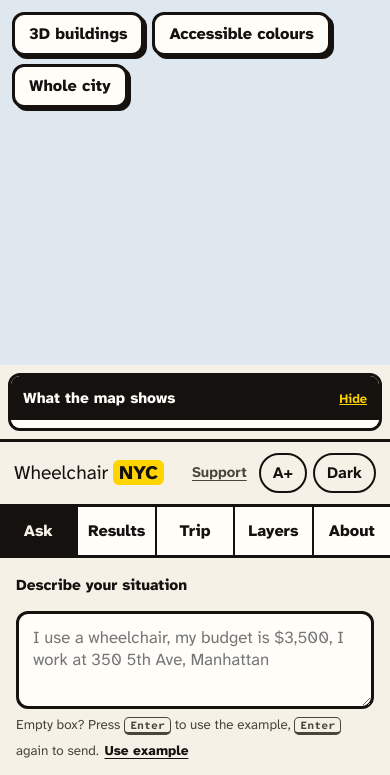
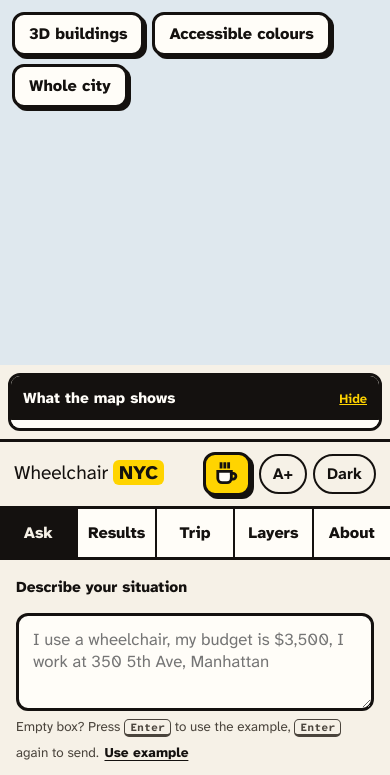
Before and after one commit to Shiftuia/wnyc, a plain HTML site: page app/static/map.html in a window 390 px wide. Shown: the top 775 px of the page. Drawn offline with Linux system fonts and the light colour scheme; no server answers.

Commit message:
Support my work: bold brutalist sun button with chunky coffee-cup icon in the header
Co-Authored-By: Claude Sonnet 5.5 <noreply@anthropic.com>

```diff
--- a/app/static/base.css
+++ b/app/static/base.css
@@ -35,6 +35,11 @@ b, strong { font-weight: 800; }
 .rt { display: inline-grid; place-items: center; min-width: 1.55em; height: 1.55em; padding: 0 .2em; border-radius: 999px; font-weight: 800; font-size: .8em; color: #fff; vertical-align: middle; margin-right: 2px; border: 1.5px solid #14110f; }
 .nodata { color: var(--ink-2); font-style: italic; }
 @media (prefers-reduced-motion: reduce) { *, *::before, *::after { animation: none !important; transition: none !important; scroll-behavior: auto !important; } }
-/* Support link: small and quiet, but in the header so it is visible without scrolling */
-.support-link { font-weight: 700; font-size: .92rem; color: var(--ink-2, var(--ink)); text-decoration: underline; text-underline-offset: 3px; padding: 10px 4px; white-space: nowrap; }
-.support-link:hover, .support-link:focus-visible { color: var(--ink); }
+/* Support my work: bold brutalist sun button with a chunky coffee cup; lives in the header so it is visible without scrolling */
+.support-link { display: inline-flex; align-items: center; gap: 8px; min-height: 44px; padding: 6px 14px 6px 10px; background: var(--sun); color: var(--sun-ink); border: var(--bw) solid var(--rule); border-radius: 12px; box-shadow: 3px 3px 0 var(--ink); font-weight: 800; font-size: .95rem; text-decoration: none; white-space: nowrap; }
+.support-link svg { flex: none; }
+.support-link:hover { transform: translate(2px, 2px); box-shadow: 1px 1px 0 var(--ink); }
+@media (max-width: 560px) {
+  .support-link { padding: 6px 8px; }
+  .support-link .sl-text { position: absolute; width: 1px; height: 1px; overflow: hidden; clip-path: inset(50%); white-space: nowrap; }
+}
--- a/app/static/map.css
+++ b/app/static/map.css
@@ -4,7 +4,8 @@ body { overflow: hidden; }
 .app { display: grid; grid-template-columns: minmax(340px, 440px) 1fr; height: 100vh; height: 100dvh; }
 .panel { display: flex; flex-direction: column; min-height: 0; background: var(--paper); border-right: var(--bw) solid var(--rule); z-index: 2; }
 .panel-head { display: flex; justify-content: space-between; align-items: center; padding: 10px 14px; gap: 8px; }
-.panel-head .support-link { margin-left: auto; }
+.panel-head .support-link { margin-left: auto; padding: 6px 8px; }
+.panel-head .support-link .sl-text { position: absolute; width: 1px; height: 1px; overflow: hidden; clip-path: inset(50%); white-space: nowrap; }
 .pill-btn.sm { min-height: 40px; min-width: 44px; padding: 4px 12px; justify-content: center; }
 .prefs { display: flex; gap: 6px; }
 
--- a/app/static/map.html
+++ b/app/static/map.html
@@ -16,7 +16,7 @@
   <aside class="panel" aria-label="Controls and results">
     <header class="panel-head">
       <a class="brand" href="/" aria-label="Wheelchair NYC, home"><span>Wheelchair <b>NYC</b></span></a>
-      <a class="support-link" href="https://shiftuia.com/support" target="_blank" rel="noopener" data-umami-event="support-click" data-umami-event-placement="wnyc-header">Support<span class="vh"> this project (opens in a new tab)</span></a>
+      <a class="support-link" href="https://shiftuia.com/support" target="_blank" rel="noopener" data-umami-event="support-click" data-umami-event-placement="wnyc-header"><svg aria-hidden="true" focusable="false" viewBox="0 0 24 24" width="26" height="26" fill="none" stroke="#14110f" stroke-width="2.6" stroke-linecap="square" stroke-linejoin="miter"><path d="M3.5 9.5h12.5v6.5a4 4 0 0 1-4 4H7.5a4 4 0 0 1-4-4z" fill="#fffdf8"/><path d="M16 11.5h1.6a2.6 2.6 0 0 1 0 5.2H16"/><path d="M6.5 2.5v3.2M10 2.5v3.2M13.5 2.5v3.2"/></svg><span class="sl-text">Support my work</span><span class="vh"> (opens in a new tab)</span></a>
       <div class="prefs" role="group" aria-label="Display settings">
         <button type="button" class="pill-btn sm" id="btn-text" aria-pressed="false">A+</button>
         <button type="button" class="pill-btn sm" id="btn-theme" aria-pressed="false">Dark</button>
```
Also changed, not shown: app/static/index.html (+1 -1 lines).
